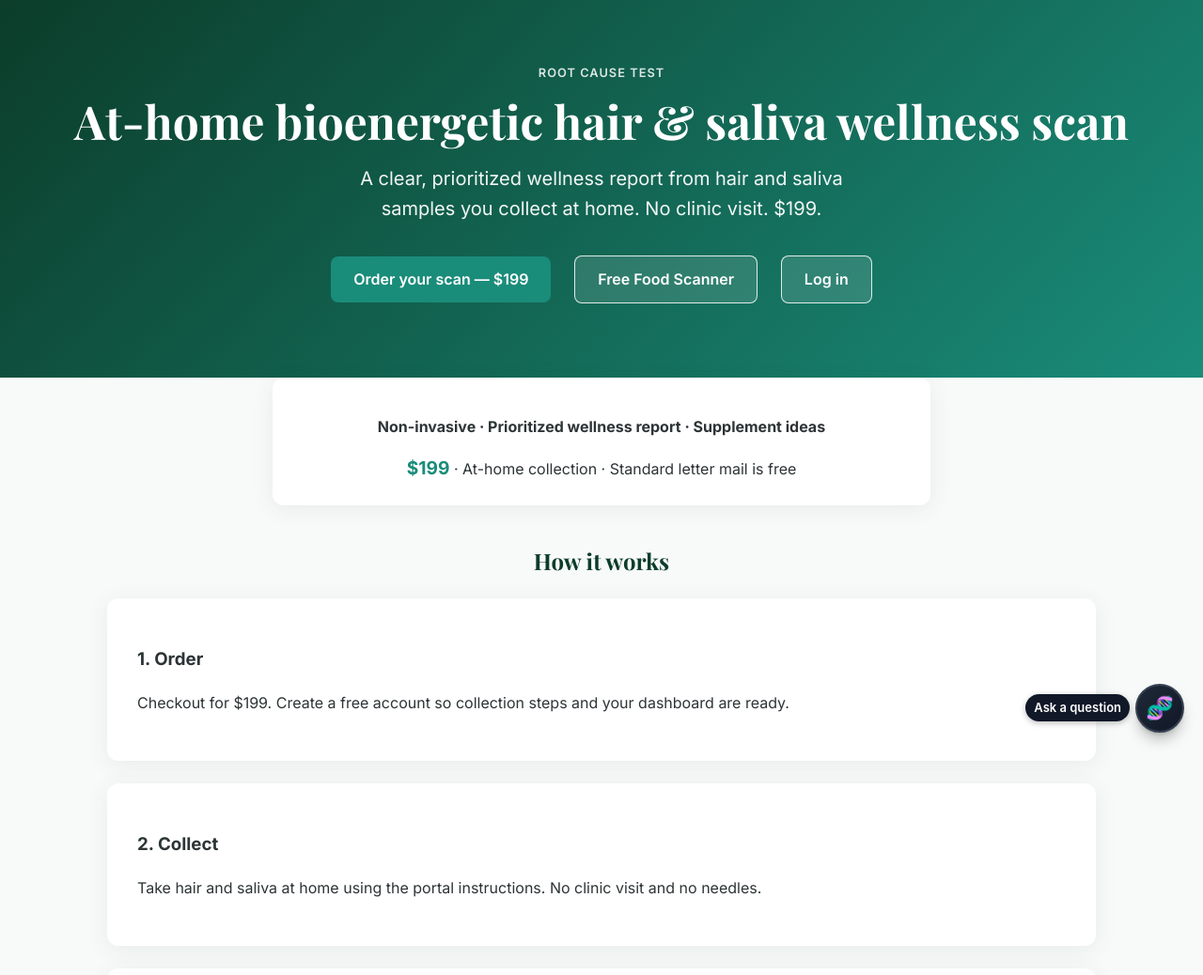
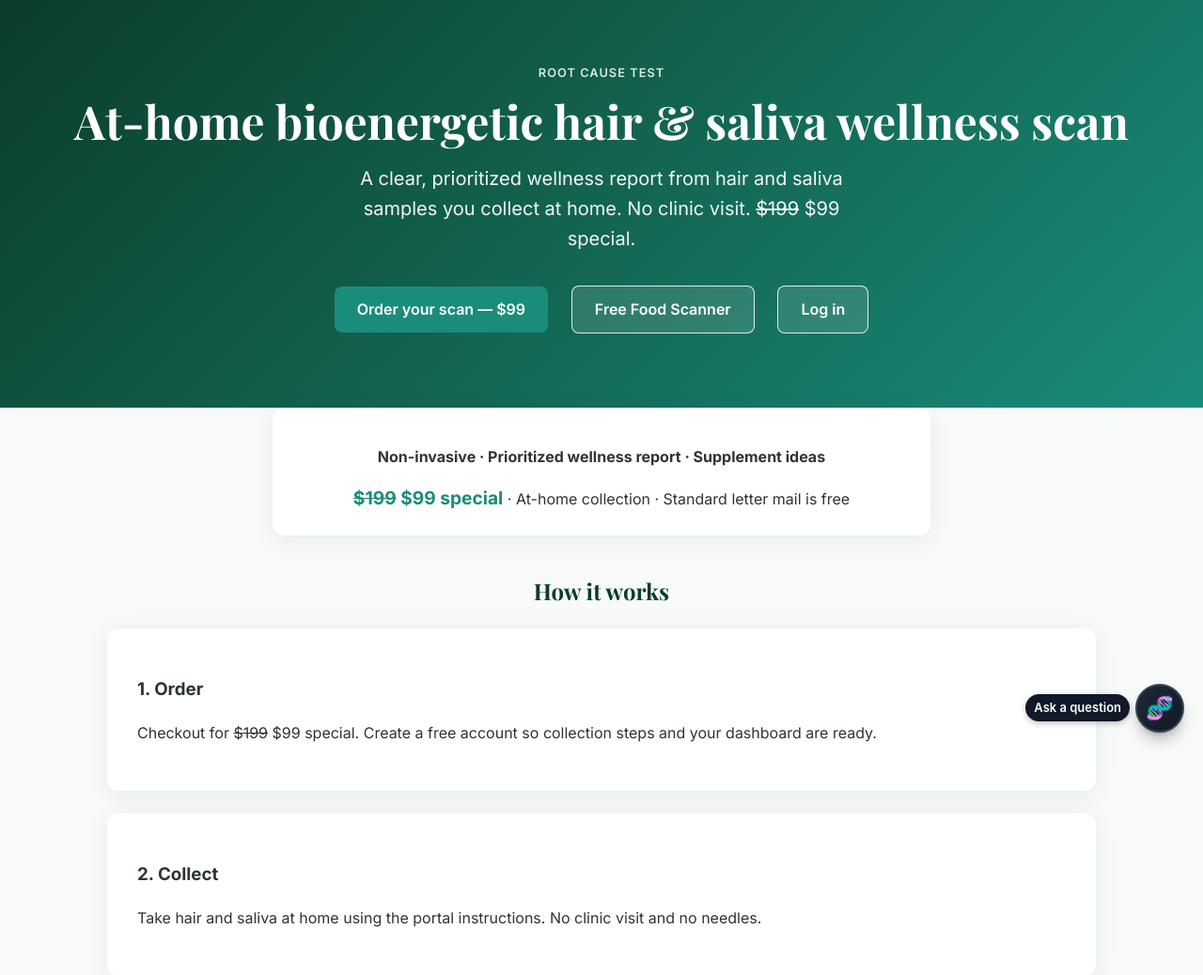
Before and after one commit to Michaelpeatross/root-cause-website, a Python web app: template templates/index.html in a window 1280 px wide. Shown: the top 1038 px of the page at 94% size. Run offline with Jinja, Linux system fonts and the light colour scheme; the template is opened without the code that fills it, so the values that code supplies are empty.

Commit message:
$99 scan special: templates (5/6)

```diff
--- a/templates/index.html
+++ b/templates/index.html
@@ -1,7 +1,7 @@
 {% extends "base.html" %}
-{% block title %}At-Home Bioenergetic Hair & Saliva Scan – $199 | Root Cause Test{% endblock %}
-{% block og_title %}At-Home Bioenergetic Hair & Saliva Scan – $199 | Root Cause Test{% endblock %}
-{% block meta_description %}Order a $199 at-home bioenergetic hair and saliva wellness scan. Collect samples at home, mail them free with a stamp, and get a prioritized wellness report. Not a diagnosis.{% endblock %}
+{% block title %}At-Home Bioenergetic Hair & Saliva Scan – $99 | Root Cause Test{% endblock %}
+{% block og_title %}At-Home Bioenergetic Hair & Saliva Scan – $99 | Root Cause Test{% endblock %}
+{% block meta_description %}Order a $99 special ($100 off $199) at-home bioenergetic hair and saliva wellness scan. Collect samples at home, mail them free with a stamp, and get a prioritized wellness report. Not a diagnosis.{% endblock %}
 
 {% block extra_head %}
 <script type="application/ld+json">
@@ -27,7 +27,7 @@
         "@type": "Offer",
         "url": "https://www.root-cause-test.com/buy",
         "priceCurrency": "USD",
-        "price": "199.00",
+        "price": "99.00",
         "availability": "https://schema.org/InStock"
       }
     },
@@ -79,7 +79,7 @@
           "name": "How much does it cost?",
           "acceptedAnswer": {
             "@type": "Answer",
-            "text": "The Root Cause Bioenergetic Scan is $199, paid securely through Stripe checkout. Standard letter mail is free. An optional prepaid collection kit is $15 if you want that convenience — it is not required."
+            "text": "The Root Cause Bioenergetic Scan is $99 special ($100 off $199), paid securely through Stripe checkout. Standard letter mail is free. An optional prepaid collection kit is $15 if you want that convenience — it is not required."
           }
         }
       ]
@@ -95,9 +95,9 @@
 <section class="hero">
     <p class="hero-eyebrow">Root Cause Test</p>
     <h1>At-home bioenergetic hair &amp; saliva wellness scan</h1>
-    <p class="tagline">A clear, prioritized wellness report from hair and saliva samples you collect at home. No clinic visit. $199.</p>
+    <p class="tagline">A clear, prioritized wellness report from hair and saliva samples you collect at home. No clinic visit. <s>$199</s> $99 special.</p>
     <div class="hero-actions">
-        <a href="{{ url_for('buy') }}" class="btn btn-primary">Order your scan — $199</a>
+        <a href="{{ url_for('buy') }}" class="btn btn-primary">Order your scan — $99</a>
         <a href="/scan-food" class="btn btn-ghost">Free Food Scanner</a>
         <a href="{{ url_for('login') }}" class="btn btn-ghost">Log in</a>
     </div>
@@ -106,14 +106,14 @@
 <div class="container home-page">
     <div class="trust-banner">
         <p><strong>Non-invasive · Prioritized wellness report · Supplement ideas</strong></p>
-        <p class="trust-price"><span>$199</span> · At-home collection · Standard letter mail is free</p>
+        <p class="trust-price"><span><s>$199</s> $99 special</span> · At-home collection · Standard letter mail is free</p>
     </div>
 
     <h2 class="section-title">How it works</h2>
     <div class="step-grid">
         <div class="card step-card">
             <h3>1. Order</h3>
-            <p>Checkout for $199. Create a free account so collection steps and your dashboard are ready.</p>
+            <p>Checkout for <s>$199</s> $99 special. Create a free account so collection steps and your dashboard are ready.</p>
         </div>
         <div class="card step-card">
             <h3>2. Collect</h3>
@@ -212,7 +212,7 @@
                 </tr>
                 <tr>
                     <th scope="row">Price</th>
-                    <td>$199</td>
+                    <td><s>$199</s> $99 special</td>
                     <td>Varies</td>
                     <td>Varies</td>
                     <td>Varies</td>
@@ -246,14 +246,14 @@
         </details>
         <details>
             <summary>How much does it cost?</summary>
-            <p>The Root Cause Bioenergetic Scan is $199, paid securely through Stripe checkout. Standard letter mail is free. An optional prepaid collection kit is $15 if you want that convenience — it is not required.</p>
+            <p>The Root Cause Bioenergetic Scan is <s>$199</s> $99 special, paid securely through Stripe checkout. Standard letter mail is free. An optional prepaid collection kit is $15 if you want that convenience — it is not required.</p>
         </details>
     </div>
 
     <div class="card" id="optional-wearable">
         <p class="eyebrow">Optional add-on</p>
         <h2>Wearable &amp; file analysis</h2>
-        <p>The $199 scan is hair and saliva only. After you have an account, you can optionally upload Apple Watch, Fitbit, or other health-export files for extra wellness context. This is not required to order or to receive your scan report.</p>
+        <p>The <s>$199</s> $99 special scan is hair and saliva only. After you have an account, you can optionally upload Apple Watch, Fitbit, or other health-export files for extra wellness context. This is not required to order or to receive your scan report.</p>
         <p class="card-actions"><a href="{{ url_for('health_app') }}">Open Health records uploader</a> · <a href="{{ url_for('contact') }}">Contact</a></p>
     </div>
 
@@ -269,7 +269,7 @@
     </div>
 
     <div class="home-cta">
-        <a href="{{ url_for('buy') }}" class="btn btn-primary">Order your scan — $199</a>
+        <a href="{{ url_for('buy') }}" class="btn btn-primary">Order your scan — $99</a>
         <a href="/how-it-works" class="btn btn-outline">See how it works</a>
     </div>
 </div>
--- a/templates/refunds.html
+++ b/templates/refunds.html
@@ -1,20 +1,20 @@
 {% extends "base.html" %}
 {% block title %}Refund Policy | Root Cause Test{% endblock %}
-{% block meta_description %}Refunds for the $199 Root Cause Bioenergetic Scan. Unopened kits: contact support. After samples are received, orders are typically non-refundable once processing starts.{% endblock %}
+{% block meta_description %}Refunds for the $99 special ($100 off $199) Root Cause Bioenergetic Scan. Unopened kits: contact support. After samples are received, orders are typically non-refundable once processing starts.{% endblock %}
 
 {% block content %}
 <div class="container" style="max-width:760px;">
   <div class="card">
     <h1>Refund Policy</h1>
     <p style="color:var(--text-muted);">ROOTCAUSE LLC · Last updated September 14, 2026</p>
-    <p>The Root Cause Bioenergetic Scan is <strong>$199</strong>, paid through Stripe.</p>
+    <p>The Root Cause Bioenergetic Scan is <strong><s>$199</s> $99 special</strong>, paid through Stripe.</p>
     <h2>Before you send samples</h2>
     <p>If the kit is unopened and you have not mailed hair or saliva samples, email <a href="mailto:test@root-cause-test.com">test@root-cause-test.com</a> and we will review a refund or cancellation.</p>
     <h2>After samples arrive</h2>
     <p>Once samples are received and processing starts, the order is <strong>typically non-refundable</strong> because lab time and report preparation have begun.</p>
     <h2>How to ask</h2>
     <p>Email <a href="mailto:test@root-cause-test.com">test@root-cause-test.com</a> with your order email and the reason for the request. We respond as quickly as we can.</p>
-    <p><a href="{{ url_for('contact') }}">Contact page</a> · <a href="{{ url_for('buy') }}">Buy the $199 scan</a></p>
+    <p><a href="{{ url_for('contact') }}">Contact page</a> · <a href="{{ url_for('buy') }}">Buy the $99 scan</a></p>
   </div>
 </div>
 {% endblock %}
--- a/templates/sample_report.html
+++ b/templates/sample_report.html
@@ -1,6 +1,6 @@
 {% extends "base.html" %}
 {% block title %}Sample Bioenergetic Wellness Report | Root Cause Test{% endblock %}
-{% block meta_description %}See a sample bioenergetic wellness report from a $199 hair and saliva scan: top 3 priorities, Health Scores, and body-system cards. Placeholder data. Not a diagnosis.{% endblock %}
+{% block meta_description %}See a sample bioenergetic wellness report from a $99 special ($100 off $199) hair and saliva scan: top 3 priorities, Health Scores, and body-system cards. Placeholder data. Not a diagnosis.{% endblock %}
 
 {% block extra_head %}
 <style>
@@ -41,7 +41,7 @@
   </div>
 
   <div style="text-align:center; margin:2.5rem 0;">
-    <a href="{{ url_for('buy') }}" class="btn btn-primary">Order your scan — $199</a>
+    <a href="{{ url_for('buy') }}" class="btn btn-primary">Order your scan — $99</a>
     <p style="margin-top:1rem;max-width:640px;margin-left:auto;margin-right:auto;font-size:.92rem;">
       After a scan, clients can optionally upload wearable exports or records they already downloaded.
       <a href="/export-records">How to export your records</a> (MyChart, Labcorp, Quest — you download; we never ask for portal passwords)
--- a/templates/terms.html
+++ b/templates/terms.html
@@ -1,6 +1,6 @@
 {% extends "base.html" %}
 {% block title %}Terms of Use | Root Cause Test{% endblock %}
-{% block meta_description %}Terms for purchasing the $199 Root Cause Bioenergetic Scan from ROOTCAUSE LLC. Wellness information only — not medical advice.{% endblock %}
+{% block meta_description %}Terms for purchasing the $99 special ($100 off $199) Root Cause Bioenergetic Scan from ROOTCAUSE LLC. Wellness information only — not medical advice.{% endblock %}
 
 {% block content %}
 <div class="container" style="max-width:760px;">
@@ -9,7 +9,7 @@
     <p style="color:var(--text-muted);">ROOTCAUSE LLC · Last updated September 14, 2026</p>
     <p>By using www.root-cause-test.com or buying the Root Cause Bioenergetic Scan, you agree to these terms.</p>
     <h2>The service</h2>
-    <p>We provide an at-home bioenergetic hair and saliva wellness scan and a written report with supplement ideas. Price is $199 unless we state otherwise at checkout. Payments are processed by Stripe.</p>
+    <p>We provide an at-home bioenergetic hair and saliva wellness scan and a written report with supplement ideas. Price is <s>$199</s> $99 special unless we state otherwise at checkout. Payments are processed by Stripe.</p>
     <h2>Wellness framing — no medical claims</h2>
     <p>The scan and report are for educational wellness purposes only. They are <strong>not</strong> a medical diagnosis, not an allergy test, not a DNA test, not HTMA, and not intended to detect, treat, cure, or prevent disease. They do not replace licensed medical care.</p>
     <h2>Your responsibilities</h2>
```
